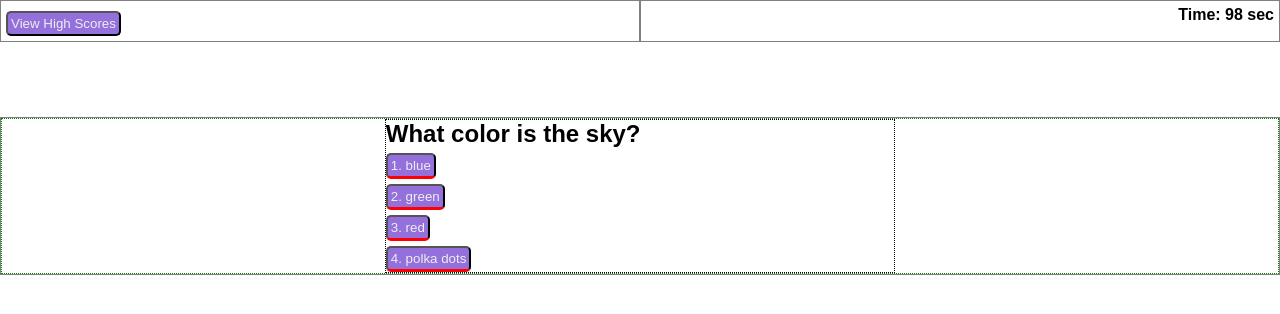
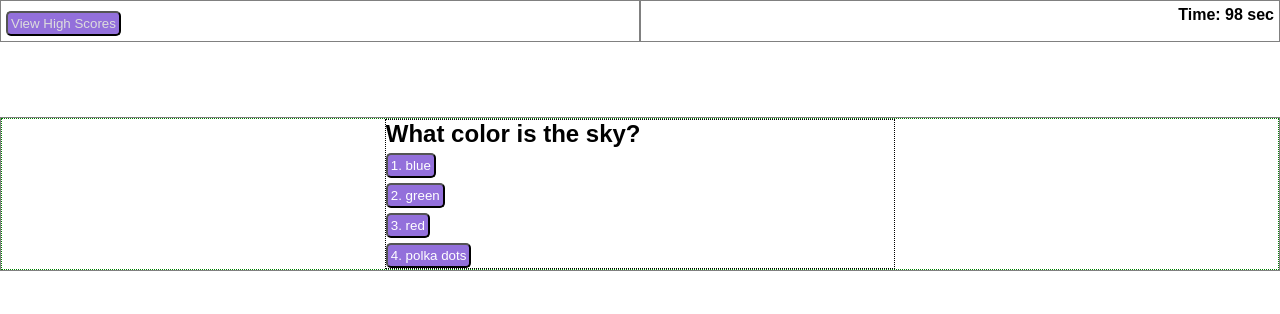
Before and after one commit to rangamboa/code-quiz, a plain HTML site: page index.html in a window 1280 px wide. Both pictures are taken after a click on the button "Begin Quiz". Drawn offline with Linux system fonts and the light colour scheme.

Commit message:
refining JS code for quiz question building

```diff
--- a/Assets/script.js
+++ b/Assets/script.js
@@ -4,6 +4,7 @@ var timer = 100;
 var score;
 var highScores;
 var choices;
+var choicesEl;
 var choiceAnswer;
 var correctAnswer;
 
@@ -52,8 +53,6 @@ function displayQ () {
             return;
         }
 
-        console.log(questionsArray.length);
-
         // Cycle through all questions in array.
         if (count < questionsArray.length) {
 
@@ -71,12 +70,13 @@ function displayQ () {
 
                 // Add the buttons to the div.
                 quizEl.innerHTML += buildBtn;
-            }
+            };
 
-            choices = document.getElementsByClassName('multiChoice');
-            choices.addEventListener('click', function() {
+        quizEl.addEventListener('click', function() {
+            console.log('multiple choice button clicked');
+            console.log()
+        });
 
-            });
         }
     }, 1000);
 }
--- a/Assets/style.css
+++ b/Assets/style.css
@@ -54,13 +54,14 @@ button {
     padding: 3px;
     margin-top: 5px;
     border-radius: 5px;
-    color: #eee;
+    color: #ddd;
     background-color: mediumpurple;
 }
 
 button:hover {
     opacity: 75%;
     cursor: pointer;
+    color: white;
 }
 
 .hidden {
@@ -68,5 +69,6 @@ button:hover {
 }
 
 .multiChoice {
-    border-bottom: 3px solid red;
+    color: white;
+
 }
```
